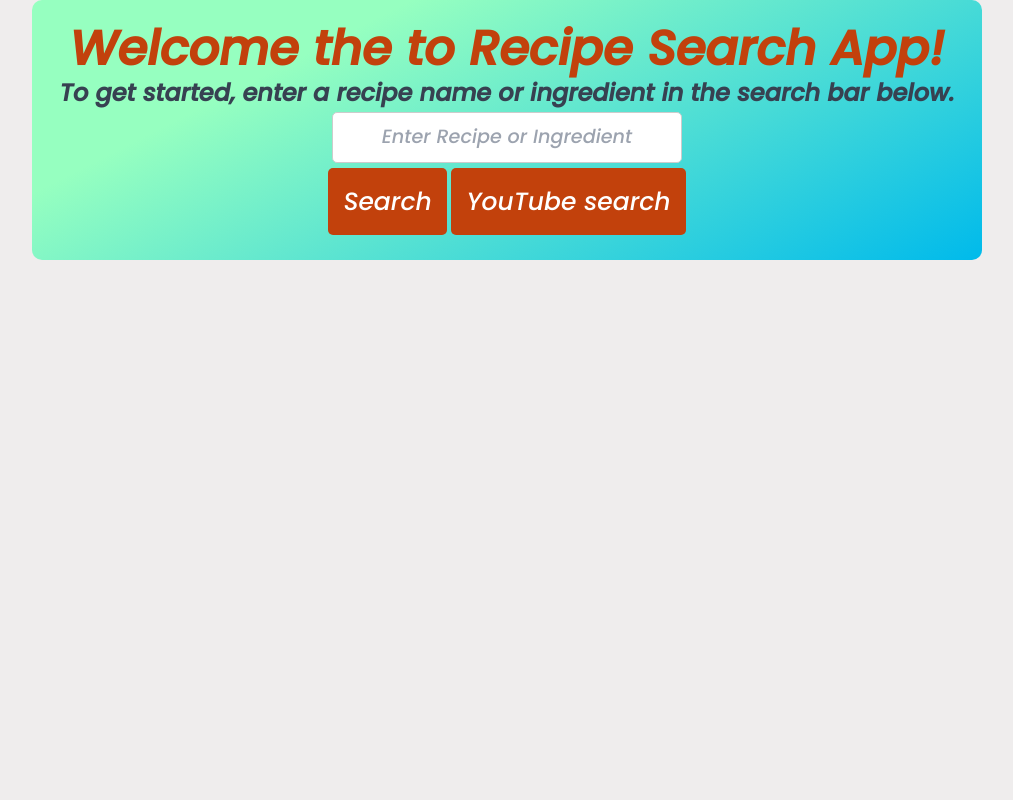
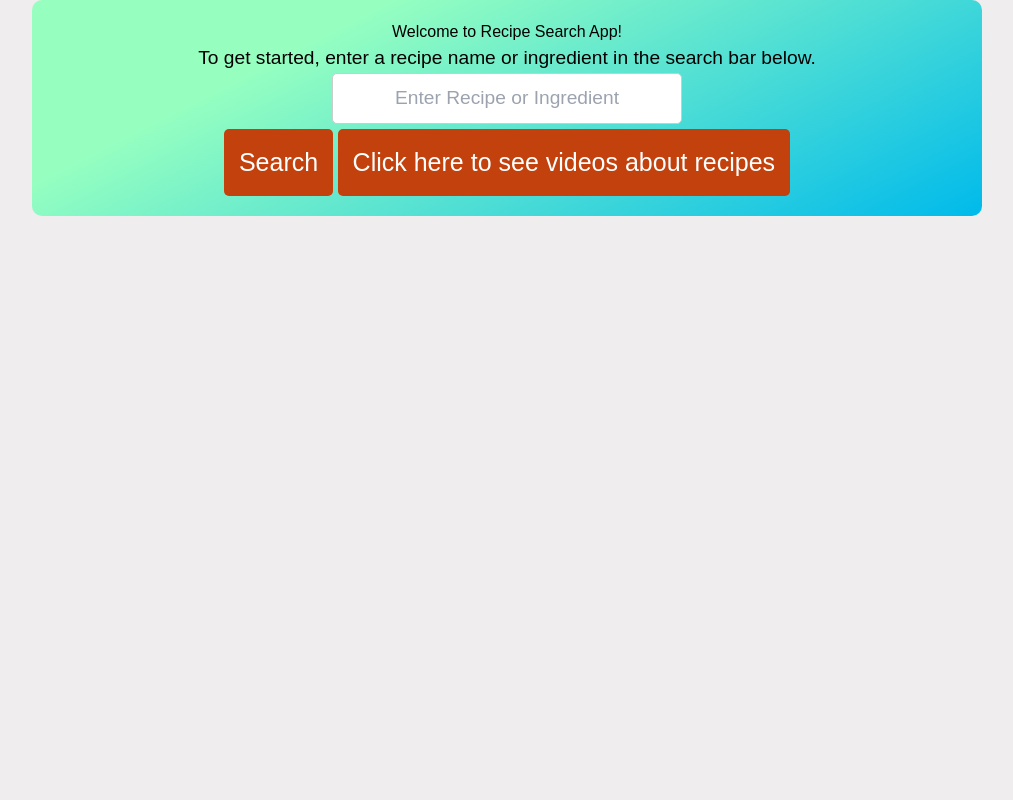
Before and after one commit to AvenP/recipe-search-app, a website: page index.html in a window 1280 px wide. Shown: the top 800 px of the page, without its empty margins (133-1146 px from the left). Drawn offline with nearby package versions, Linux system fonts and the light colour scheme.

Commit message:
CSS formatting

```diff
--- a/index.html
+++ b/index.html
@@ -6,16 +6,20 @@
     <meta name="viewport" content="width=device-width, initial-scale=1.0" />
     <title>Recipe Search</title>
     <script src="https://cdn.tailwindcss.com"></script>
-    <style>
-      @import url('https://fonts.googleapis.com/css2?family=Poppins:ital,wght@1,500&display=swap');
-    </style>
     <link rel="stylesheet" href="./style.css" />
   </head>
   <body>
     <div
-      id="welcome-module">
-      <h1 class="text-orange-700 font-bold text-5xl">Welcome the to Recipe Search App!</h1>
-      <p class="text-gray-700 font-semibold leading-relaxed text-2xl">
+      id="welcome-module"
+      style="
+        background-color: #f2f2f2;
+        padding: 20px;
+        border-radius: 10px;
+        text-align: center;
+      "
+    >
+      <h1>Welcome to Recipe Search App!</h1>
+      <p>
         To get started, enter a recipe name or ingredient in the search bar
         below.
       </p>
@@ -31,7 +35,7 @@
       </form>
       <button type="button" id="search-button">Search</button>
       <button type="button" id="videos-button">
-        YouTube search
+        Click here to see videos about recipes
       </button>
     </div>
     <main>
@@ -110,7 +114,4 @@
       autocomplete(document.getElementById("myInput"), autosearch);
     </script>
   </body>
-  <footer>
-		<p>&copy; 2023 Group 4 Project From Aven Pearson, Matthew Boyd, Rojan Easo and Thi Nguyen </p>
-	</footer>
 </html>
```
Also changed, not shown: style.css (+1 -34 lines), public/twstyles.css.
